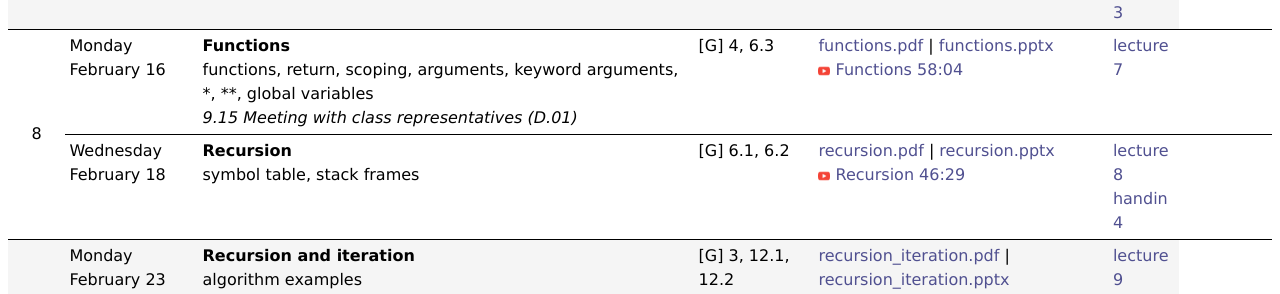
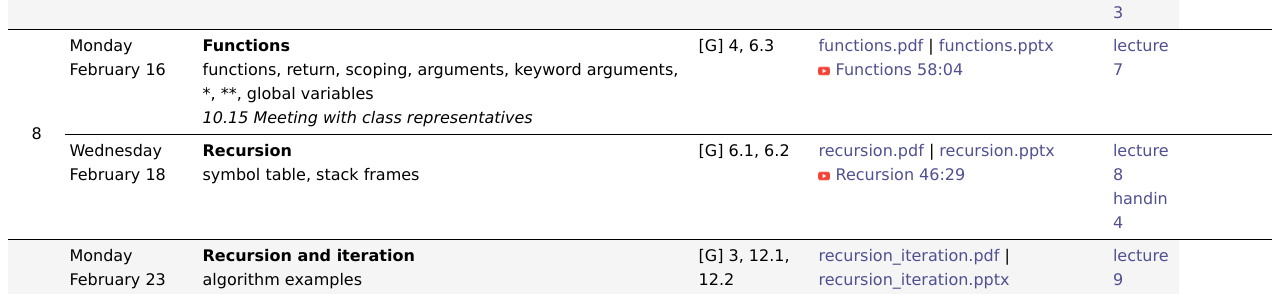
Before and after one commit to gsbrodal/gsbrodal.github.io, a Jekyll site: the page ipsa/plan-compact.html, which Jekyll copies as it is, in a window 1280 px wide and 900 px high, scrolled down 744 px. Shown: the part 152-446 px from the top of the window. Built offline with Jekyll 4.4.1, drawn with Linux system fonts in a browser that asks for light colours.

Commit message:
plan-compact.html plan-full.html

```diff
--- a/ipsa/plan-compact.html
+++ b/ipsa/plan-compact.html
@@ -22,7 +22,7 @@
 <tr style="border-bottom: 1px solid black;"><td>Wednesday<br>February 4</td><td><strong>Lists</strong><br>Syntax, operations, copy.deepcopy<br><strong>Control structures</strong><br>while-else, for-loops, for-break-continue-else, range</td><td>[G] 5.2, 5.3, 5.4, 5.5</td><td><a href="slides/lists.pdf" target="_blank">lists.pdf</a> | <a href="slides/lists.pptx" target="_blank">lists.pptx</a><br><img src="youtube.png" class="icon">&nbsp;<a href="https://youtu.be/_YO7Fj8DgmA" target="_blank">Lists 1:00:04</a></td><td><a href="exercises.html#lecture4" target="_blank">lecture 4</a><br><a href="exercises.html#handin2" target="_blank">handin 2</a></td></tr>
 <tr style="border-bottom: 1px solid black;background-color: #f5f5f5;"><td style="vertical-align: middle; text-align: center;" rowspan="2">7</td><td>Monday<br>February 9</td><td><strong>Tuples and lists</strong><br>tuples, lists, mutability, list comprehension, for-if, for-for, list(), any(), all(), enumerate(), zip()</td><td>[G] 5.1, 5.3, 5.5</td><td><a href="slides/tuple.pdf" target="_blank">tuple.pdf</a> | <a href="slides/tuple.pptx" target="_blank">tuple.pptx</a><br><img src="youtube.png" class="icon">&nbsp;<a href="https://youtu.be/PrJLmkdmbG4" target="_blank">Tuples 50:13</a><br><img src="youtube.png" class="icon">&nbsp;<a href="https://youtu.be/7-wbJ3Oq2UA" target="_blank">Orientation test 11:38</a></td><td><a href="exercises.html#lecture5" target="_blank">lecture 5</a></td></tr>
 <tr style="border-bottom: 1px solid black;background-color: #f5f5f5;"><td>Wednesday<br>February 11</td><td><strong>Dictionaries and sets</strong><br>dict, set, frozenset, dictionary comprehension, set comprehension, collections, deque, namedtuple, Counter</td><td>[G] 5.6, 5.7, 5.8, 12.3</td><td><a href="slides/dictionaries.pdf" target="_blank">dictionaries.pdf</a> | <a href="slides/dictionaries.pptx" target="_blank">dictionaries.pptx</a><br><img src="youtube.png" class="icon">&nbsp;<a href="https://youtu.be/reZ7mT65WAI" target="_blank">Dictionaries 49:51</a><br><img src="youtube.png" class="icon">&nbsp;<a href="https://youtu.be/obeCar-fPaA" target="_blank">Handins 3-4 5:11</a></td><td><a href="exercises.html#lecture6" target="_blank">lecture 6</a><br><a href="exercises.html#handin3" target="_blank">handin 3</a></td></tr>
-<tr style="border-bottom: 1px solid black;"><td style="vertical-align: middle; text-align: center;" rowspan="2">8</td><td>Monday<br>February 16</td><td><strong>Functions</strong><br>functions, return, scoping, arguments, keyword arguments, *, **, global variables<br><i>9.15 Meeting with class representatives (D.01)</i></td><td>[G] 4, 6.3</td><td><a href="slides/functions.pdf" target="_blank">functions.pdf</a> | <a href="slides/functions.pptx" target="_blank">functions.pptx</a><br><img src="youtube.png" class="icon">&nbsp;<a href="https://youtu.be/CS2u04CdH9c" target="_blank">Functions 58:04</a></td><td><a href="exercises.html#lecture7" target="_blank">lecture 7</a></td></tr>
+<tr style="border-bottom: 1px solid black;"><td style="vertical-align: middle; text-align: center;" rowspan="2">8</td><td>Monday<br>February 16</td><td><strong>Functions</strong><br>functions, return, scoping, arguments, keyword arguments, *, **, global variables<br><i>10.15 Meeting with class representatives</i></td><td>[G] 4, 6.3</td><td><a href="slides/functions.pdf" target="_blank">functions.pdf</a> | <a href="slides/functions.pptx" target="_blank">functions.pptx</a><br><img src="youtube.png" class="icon">&nbsp;<a href="https://youtu.be/CS2u04CdH9c" target="_blank">Functions 58:04</a></td><td><a href="exercises.html#lecture7" target="_blank">lecture 7</a></td></tr>
 <tr style="border-bottom: 1px solid black;"><td>Wednesday<br>February 18</td><td><strong>Recursion</strong><br>symbol table, stack frames</td><td>[G] 6.1, 6.2</td><td><a href="slides/recursion.pdf" target="_blank">recursion.pdf</a> | <a href="slides/recursion.pptx" target="_blank">recursion.pptx</a><br><img src="youtube.png" class="icon">&nbsp;<a href="https://youtu.be/appcgfquLW0" target="_blank">Recursion 46:29</a></td><td><a href="exercises.html#lecture8" target="_blank">lecture 8</a><br><a href="exercises.html#handin4" target="_blank">handin 4</a></td></tr>
 <tr style="border-bottom: 1px solid black;background-color: #f5f5f5;"><td style="vertical-align: middle; text-align: center;" rowspan="2">9</td><td>Monday<br>February 23</td><td><b>Recursion and iteration</b><br>algorithm examples<br><i>No physical lecture - video only</i></td><td>[G] 3, 12.1, 12.2</td><td><a href="slides/recursion_iteration.pdf" target="_blank">recursion_iteration.pdf</a> | <a href="slides/recursion_iteration.pptx" target="_blank">recursion_iteration.pptx</a><br><img src="youtube.png" class="icon">&nbsp;<a href="https://youtu.be/Zykr151fig0" target="_blank">Recursion and iteration 57:43</a></td><td><a href="exercises.html#lecture9" target="_blank">lecture 9</a><br><a href="exercises.html#handin5" target="_blank">handin 5</a></td></tr>
 <tr style="border-bottom: 1px solid black;background-color: #f5f5f5;"><td>Wednesday<br>February 25</td><td><strong>Functions as objects</strong><br>lambda, higher-order functions, map, filter, reduce<br><i>No physical lecture - video only</i></td><td>[G] 4.4, 12.2.2</td><td><a href="slides/lambda.pdf" target="_blank">lambda.pdf</a> | <a href="slides/lambda.pptx" target="_blank">lambda.pptx</a><br><img src="youtube.png" class="icon">&nbsp;<a href="https://youtu.be/QKrCM4qCoGA" target="_blank">Lambda 44:05</a></td><td><a href="exercises.html#lecture10" target="_blank">lecture 10</td></tr>
--- a/ipsa/plan-full.html
+++ b/ipsa/plan-full.html
@@ -52,7 +52,7 @@
 <tr style="background-color: #f5f5f5;"><td><i>Literature</i></td><td>[G] 5.6, 5.7, 5.8, 12.3</td></tr>
 <tr style="background-color: #f5f5f5;border-bottom: 1px solid black;"><td><i>Exercises</i></td><td><a href="exercises.html#lecture6" target="_blank">lecture 6</a><br><a href="exercises.html#handin3" target="_blank">handin 3</a></td></tr>
 <tr><td style="vertical-align: middle; text-align: center;" rowspan="12">8</td><td colspan="2"><strong>Monday February 16</strong></td></tr>
-<tr><td colspan="2"><strong>Functions</strong><br>functions, return, scoping, arguments, keyword arguments, *, **, global variables<br><i>9.15 Meeting with class representatives (D.01)</i></td></tr>
+<tr><td colspan="2"><strong>Functions</strong><br>functions, return, scoping, arguments, keyword arguments, *, **, global variables<br><i>10.15 Meeting with class representatives</i></td></tr>
 <tr><td><i>Slides</i></td><td><a href="slides/functions.pdf" target="_blank">functions.pdf</a> | <a href="slides/functions.pptx" target="_blank">functions.pptx</a></td></tr>
 <tr><td><i>Videos</i></td><td><img src="youtube.png" class="icon">&nbsp;<a href="https://youtu.be/CS2u04CdH9c" target="_blank">Functions 58:04</a></td></tr>
 <tr><td><i>Literature</i></td><td>[G] 4, 6.3</td></tr>
```
